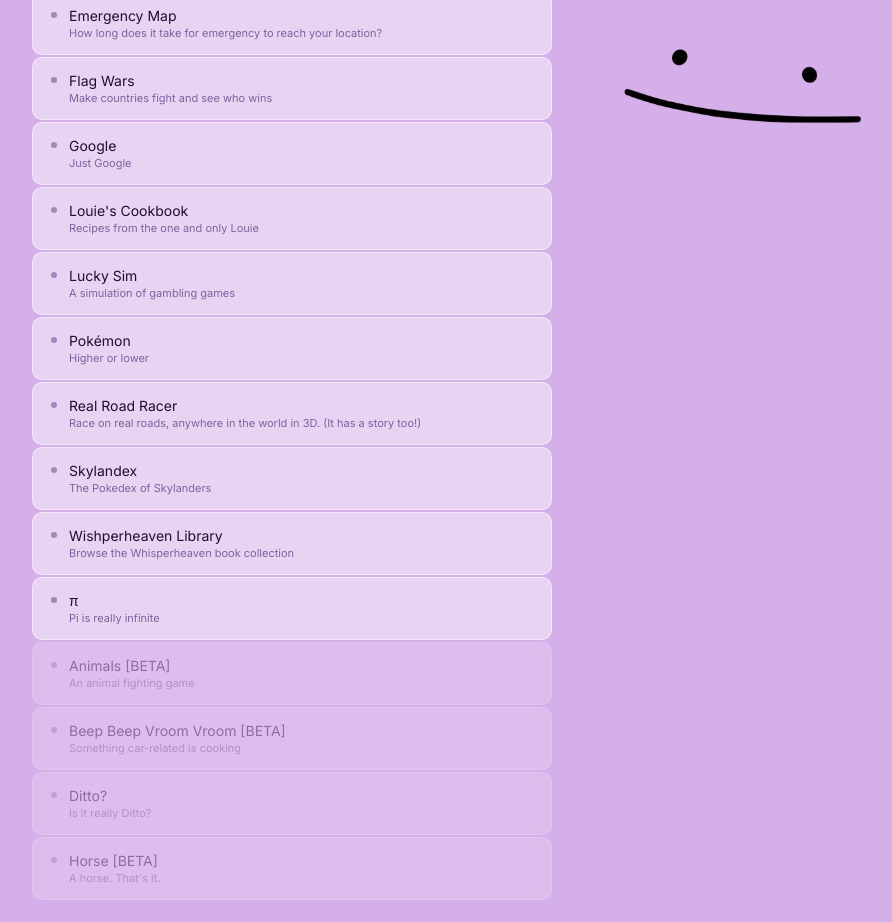
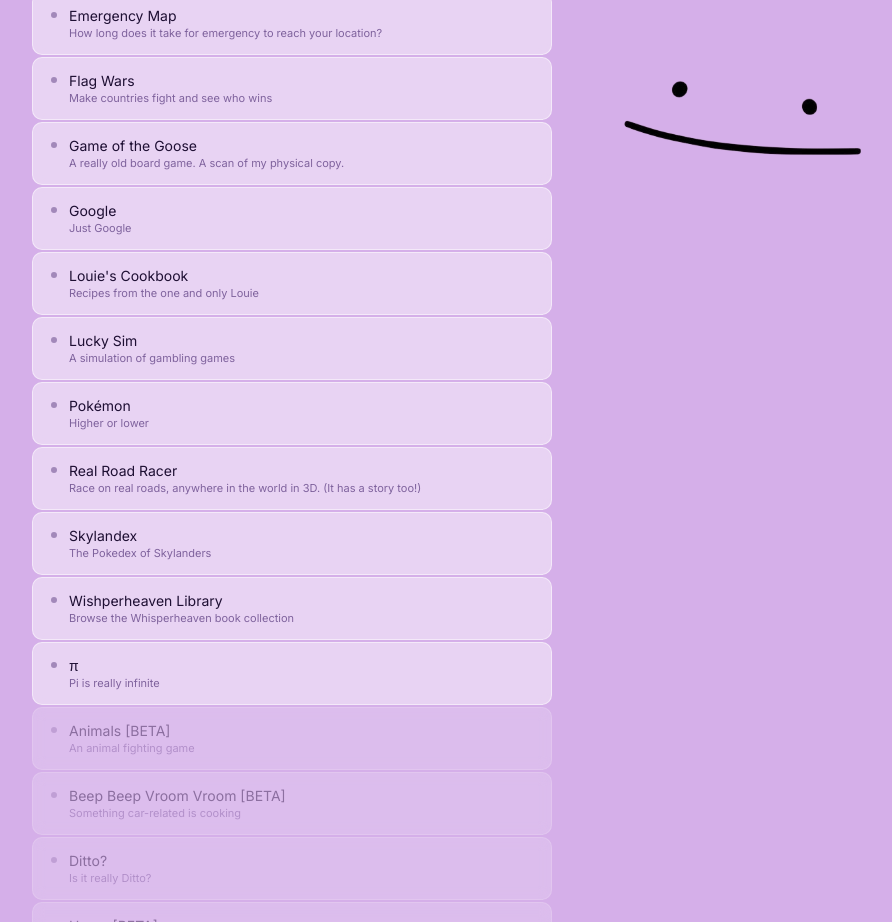
Before and after one commit to Alextygh/lavori, a plain HTML site: page index.html in a window 1280 px wide. Shown: the part 899-1821 px from the top of the page, without its empty margins (348-1240 px from the left). Drawn offline with nearby package versions, Linux system fonts and the light colour scheme.

Commit message:
Update index.html

```diff
--- a/index.html
+++ b/index.html
@@ -421,6 +421,7 @@
           <li class="list-item"><a href="https://alextygh.github.io/lavori/Duckapedia/index.html"><div class="item-left"><span class="item-dot"></span><div class="item-text"><span class="item-name">Duckapedia</span><span class="item-desc">An encyclopedia of ducks</span></div></div><span class="item-arrow">→</span></a></li>
           <li class="list-item"><a href="https://alextygh.github.io/lavori/emergency-map.html"><div class="item-left"><span class="item-dot"></span><div class="item-text"><span class="item-name">Emergency Map</span><span class="item-desc">How long does it take for emergency to reach your location?</span></div></div><span class="item-arrow">→</span></a></li>
           <li class="list-item"><a href="https://alextygh.github.io/lavori/Flag Wars.html"><div class="item-left"><span class="item-dot"></span><div class="item-text"><span class="item-name">Flag Wars</span><span class="item-desc">Make countries fight and see who wins</span></div></div><span class="item-arrow">→</span></a></li>
+          <li class="list-item"><a href="https://alextygh.github.io/lavori/oca/index.html"><div class="item-left"><span class="item-dot"></span><div class="item-text"><span class="item-name">Game of the Goose</span><span class="item-desc">A really old board game. A scan of my physical copy.</span></div></div><span class="item-arrow">→</span></a></li>
           <li class="list-item"><a href="https://alextygh.github.io/lavori/google.html"><div class="item-left"><span class="item-dot"></span><div class="item-text"><span class="item-name">Google</span><span class="item-desc">Just Google</span></div></div><span class="item-arrow">→</span></a></li>
           <li class="list-item"><a href="https://alextygh.github.io/lavori/Louie's Recipes/index.html"><div class="item-left"><span class="item-dot"></span><div class="item-text"><span class="item-name">Louie's Cookbook</span><span class="item-desc">Recipes from the one and only Louie</span></div></div><span class="item-arrow">→</span></a></li>
           <li class="list-item"><a href="https://alextygh.github.io/lavori/gambling/index.html"><div class="item-left"><span class="item-dot"></span><div class="item-text"><span class="item-name">Lucky Sim</span><span class="item-desc">A simulation of gambling games</span></div></div><span class="item-arrow">→</span></a></li>
```
